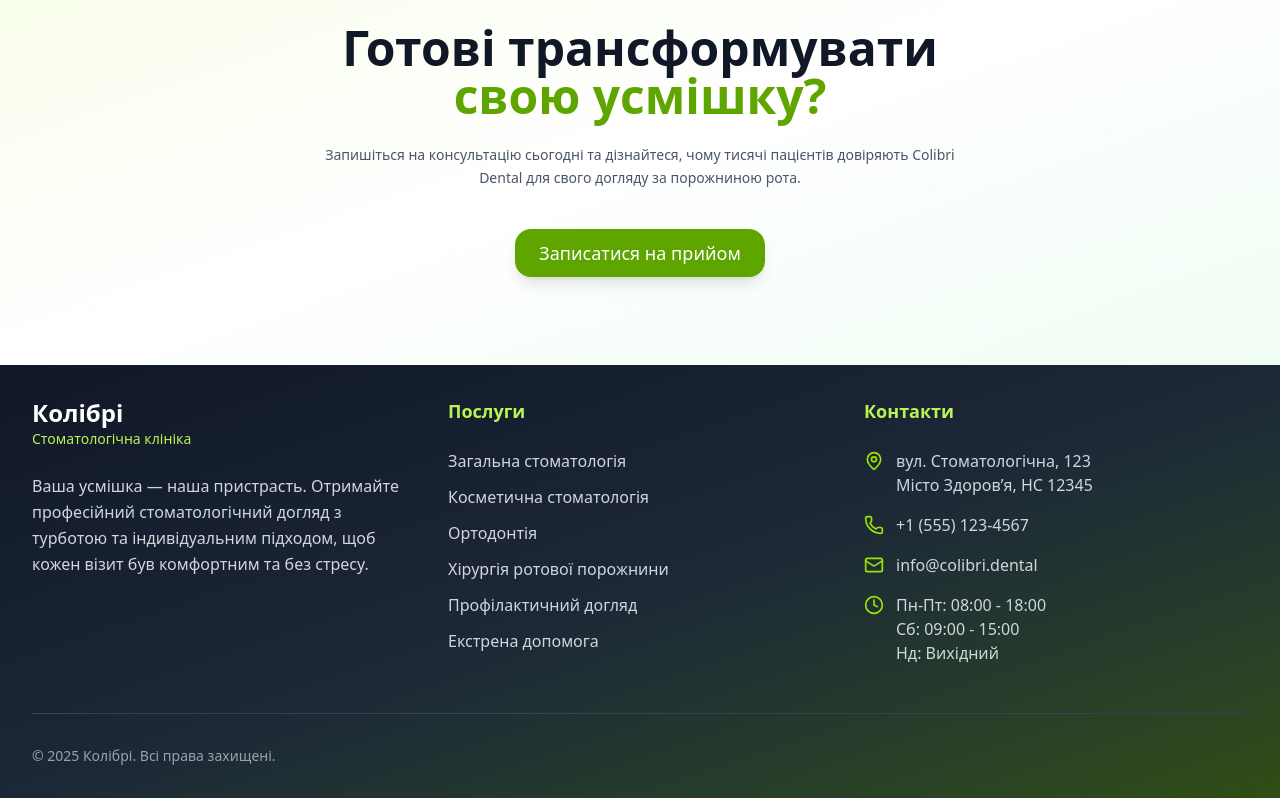
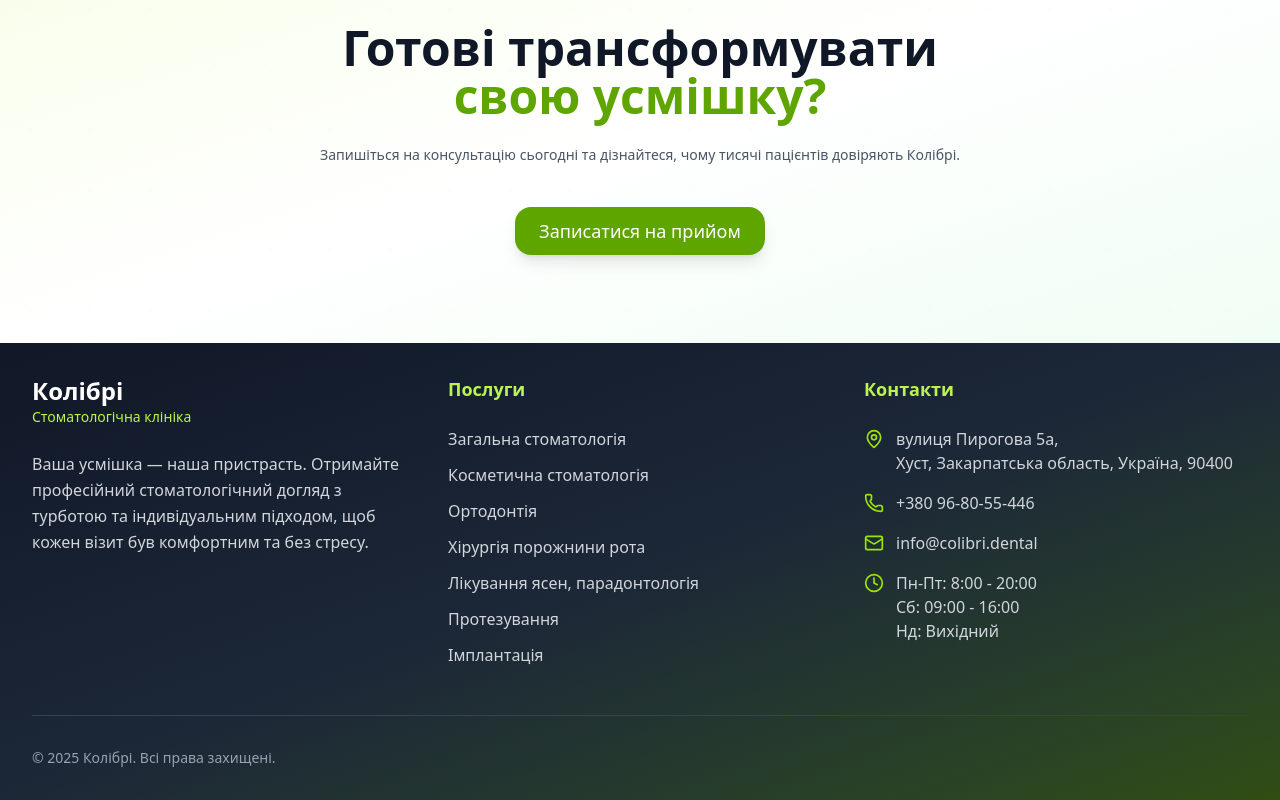
Before and after one commit to Vitaliqu/colibri, a Next.js app: page /home in a window 1280 px wide. Shown: the part 2036-2836 px from the top of the page. Built offline with nearby package versions, Linux system fonts and the light colour scheme.

Commit message:
predeploy_build

```diff
--- a/src/app/about/page.tsx
+++ b/src/app/about/page.tsx
@@ -5,6 +5,7 @@ import {Card, CardContent} from "@/components/ui/card";
 import aboutImage from "@/components/about.jpg";
 import Svetlana from "../../components/Viktoria.jpg";
 import Olexander from "../../components/Olexander.jpg";
+import Olga from "../../components/Olga.jpg";
 
 export default function AboutPage() {
     const [heroVisible, setHeroVisible] = useState(false);
@@ -23,7 +24,7 @@ export default function AboutPage() {
         {
             name: "Ольга Щербан",
             role: "Ортодонт",
-            image: "https://images.unsplash.com/photo-1612349317150-e413f6a5b16d?auto=format&fit=crop&w=400&h=400&q=80",
+            image: Olga,
             specialties: ["дитяча стоматологія", "Ортодонтія"],
             bio: "Закінчила стомат факультет Донецького медичного університету, любить вирівнювати зуби і кататися на велосипеді. За сумісництвом, дружина головного лікаря."
         },
--- a/src/app/contact/page.tsx
+++ b/src/app/contact/page.tsx
@@ -132,7 +132,7 @@ export default function ContactPage() {
                                 <Phone className="w-5 h-5 shrink-0 text-lime-600 mt-1"/>
                                 <div>
                                     <p className="font-medium text-slate-900">Телефон</p>
-                                    <p className="text-slate-600">+380968055446</p>
+                                    <p className="text-slate-600">+380 96-80-55-446</p>
                                 </div>
                             </div>
 
--- a/src/app/home/page.tsx
+++ b/src/app/home/page.tsx
@@ -14,7 +14,7 @@ export default function Home() {
 
     const handlePhoneClick = () => {
         if (!isPhoneOpen) setIsPhoneOpen(true);
-        else window.location.href = "tel:+380968055143";
+        else window.location.href = "tel:+380968055446";
     };
 
     // ефект появи при скролі
@@ -57,7 +57,7 @@ export default function Home() {
                         </h2>
                         <p className="text-sm text-gray-600 mb-10 max-w-2xl mx-auto leading-relaxed animate-fade-in-delay">
                             Запишіться на консультацію сьогодні та дізнайтеся, чому тисячі пацієнтів
-                            довіряють Colibri Dental для свого догляду за порожниною рота.
+                            довіряють Колібрі.
                         </p>
 
                         <div className="flex flex-col sm:flex-row gap-4 justify-center items-center md:mb-12">
@@ -71,7 +71,7 @@ export default function Home() {
                             >
                                 {isPhoneOpen ? (
                                     <div className="flex items-center justify-center gap-2">
-                                        <Phone className="w-5 h-5"/>+380 96-80-55-143
+                                        <Phone className="w-5 h-5"/>+380 96-80-55-446
                                     </div>
                                 ) : "Записатися на прийом"}
                             </Button>
--- a/src/app/services/page.tsx
+++ b/src/app/services/page.tsx
@@ -208,11 +208,11 @@ export default function ServicesPage() {
 
                     <div className="flex flex-col sm:flex-row gap-4 justify-center">
                         <Button
-                            onClick={() => window.location.href = "tel:+380968055143"}
+                            onClick={() => window.location.href = "tel:+380968055446"}
                             className="w-full py-2 text-sm hover:bg-lime-500 hover:text-white cursor-pointer text-gray-900 transition-all duration-300 bg-white border border-lime-600 shadow-lg hover:shadow-2xl hover:scale-102"
                         >
                             <div className="flex items-center justify-center gap-2">
-                                <Phone className="w-4 h-4"/>+380 96-80-55-143
+                                <Phone className="w-4 h-4"/>+380 96-80-55-446
                             </div>
                         </Button>
                     </div>
--- a/src/components/Footer.tsx
+++ b/src/components/Footer.tsx
@@ -29,9 +29,10 @@ export const Footer: React.FC = () => {
                             <li>Загальна стоматологія</li>
                             <li>Косметична стоматологія</li>
                             <li>Ортодонтія</li>
-                            <li>Хірургія ротової порожнини</li>
-                            <li>Профілактичний догляд</li>
-                            <li>Екстрена допомога</li>
+                            <li>Хірургія порожнини рота</li>
+                            <li>Лікування ясен, парадонтологія</li>
+                            <li>Протезування</li>
+                            <li>Імплантація</li>
                         </ul>
                     </div>
 
@@ -42,13 +43,13 @@ export const Footer: React.FC = () => {
                             <div className="flex items-start space-x-3">
                                 <MapPin className="w-5 h-5 text-lime-400 mt-0.5 flex-shrink-0"/>
                                 <div>
-                                    <p>вул. Стоматологічна, 123</p>
-                                    <p>Місто Здоров’я, HC 12345</p>
+                                    <p>вулиця Пирогова 5а, </p>
+                                    <p>Хуст, Закарпатська область, Україна, 90400</p>
                                 </div>
                             </div>
                             <div className="flex items-center space-x-3">
                                 <Phone className="w-5 h-5 text-lime-400"/>
-                                <span>+1 (555) 123-4567</span>
+                                <span>+380 96-80-55-446</span>
                             </div>
                             <div className="flex items-center space-x-3">
                                 <Mail className="w-5 h-5 text-lime-400"/>
@@ -57,8 +58,8 @@ export const Footer: React.FC = () => {
                             <div className="flex items-start space-x-3">
                                 <Clock className="w-5 h-5 text-lime-400 mt-0.5"/>
                                 <div>
-                                    <p>Пн-Пт: 08:00 - 18:00</p>
-                                    <p>Сб: 09:00 - 15:00</p>
+                                    <p>Пн-Пт: 8:00 - 20:00</p>
+                                    <p>Сб: 09:00 - 16:00</p>
                                     <p>Нд: Вихідний</p>
                                 </div>
                             </div>
--- a/src/components/Header.tsx
+++ b/src/components/Header.tsx
@@ -36,7 +36,7 @@ export const Header: React.FC = () => {
 
     const handlePhoneClick = () => {
         if (!isPhoneOpen) setIsPhoneOpen(true);
-        else window.location.href = "tel:+380968055143";
+        else window.location.href = "tel:+380968055446";
     };
 
     return (
@@ -88,7 +88,7 @@ export const Header: React.FC = () => {
                         }`}
                     >
                         {isPhoneOpen ? <div className="flex items-center justify-center gap-2">
-                            <Phone className="w-4 h-4"/>+380 96-80-55-143
+                            <Phone className="w-4 h-4"/>+380 96-80-55-446
                         </div> : "Записатися на прийом"}
                     </Button>
                 </div>
@@ -145,7 +145,7 @@ export const Header: React.FC = () => {
                             >
                                 {isPhoneOpen ? (
                                     <div className="flex items-center  justify-center gap-2">
-                                        <Phone className="w-4 h-4"/>+380 96-80-55-143
+                                        <Phone className="w-4 h-4"/>+380 96-80-55-446
                                     </div>
                                 ) : (
                                     "Записатися на прийом"
--- a/src/components/HeroSection.tsx
+++ b/src/components/HeroSection.tsx
@@ -14,7 +14,7 @@ export default function HeroSection() {
 
     const handlePhoneClick = () => {
         if (!isPhoneOpen) setIsPhoneOpen(true);
-        else window.location.href = "tel:+380968055143";
+        else window.location.href = "tel:+380968055446";
     };
 
     useEffect(() => {
@@ -90,7 +90,7 @@ export default function HeroSection() {
                             >
                                 {isPhoneOpen ? (
                                     <div className="flex items-center justify-center gap-2">
-                                        <Phone className="w-5 h-5"/> +380 96-80-55-143
+                                        <Phone className="w-5 h-5"/> +380 96-80-55-446
                                     </div>
                                 ) : (
                                     "Записатися на прийом"
```
Also changed, not shown: src/components/Olga.jpg (added).
